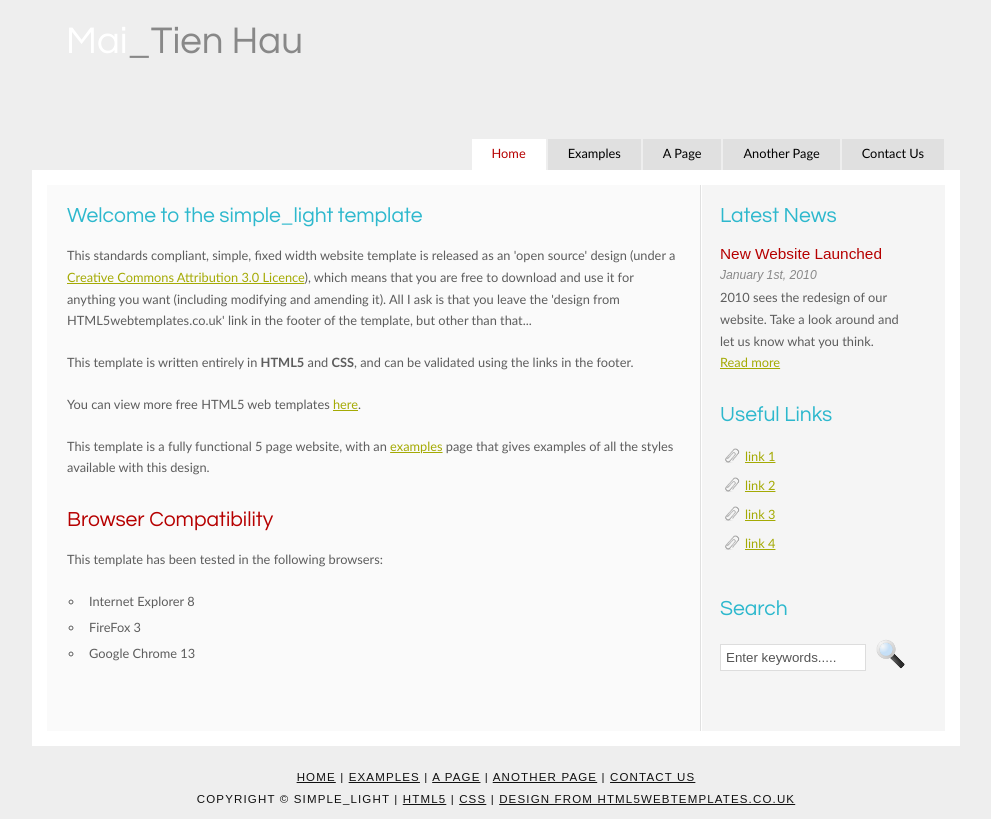
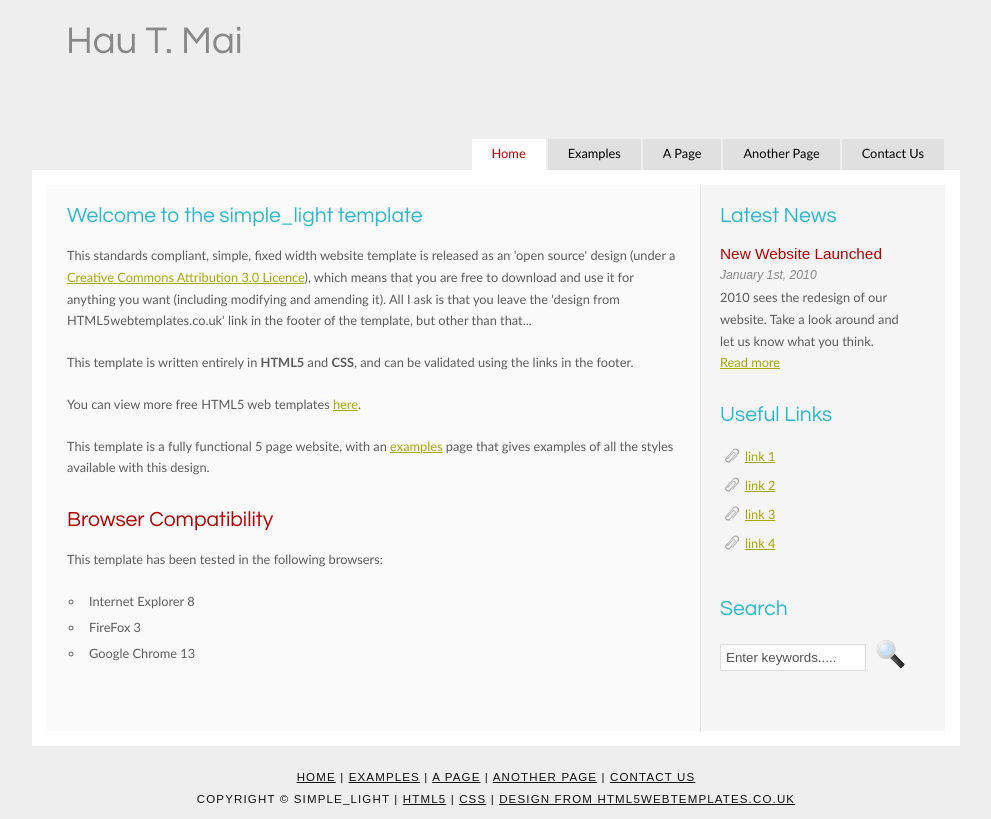
Before and after one commit to maitienhauSejong/maitienhau.github.io, a plain HTML site: page index.html in a window 1280 px wide. Shown: the whole page, without its empty margins (144-1135 px from the left). Drawn offline with Linux system fonts and the light colour scheme.

Commit message:
Update index.html

```diff
--- a/index.html
+++ b/index.html
@@ -2,7 +2,7 @@
 <html>
 
 <head>
-  <title>Mai Tien Hau</title>
+  <title>Hau T. Mai</title>
   <meta name="description" content="website description" />
   <meta name="keywords" content="website keywords, website keywords" />
   <meta http-equiv="content-type" content="text/html; charset=windows-1252" />
@@ -14,7 +14,7 @@
     <div id="header">
       <div id="logo">
         <!-- class="logo_colour", allows you to change the colour of the text -->
-        <h1><a href="index.html">Mai<span class="logo_colour">_Tien Hau</span></a></h1>
+        <h1><a href="index.html"><span class="logo_colour">Hau T. Mai</span></a></h1>
         <h2></h2>
       </div>
       <div id="menubar">
```
